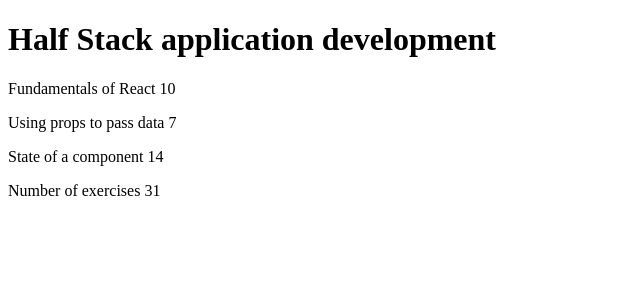
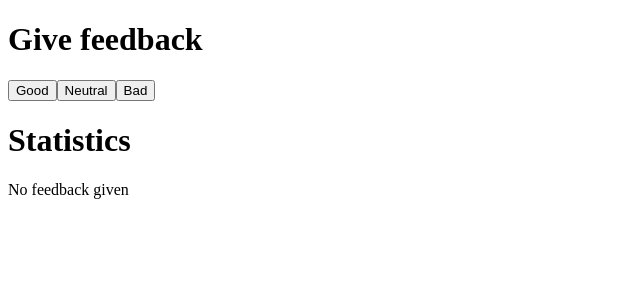
Before and after one commit to Aangull/FullStackOpen, a React (Create React App) app in the folder part1/: page / in a window 1280 px wide. Shown: the top 300 px of the page, without its empty margins (0-640 px from the left). Built offline with nearby package versions, Linux system fonts and the light colour scheme.

Commit message:
Done up to 1.10: unicafe step5

```diff
--- a/part1/src/App.js
+++ b/part1/src/App.js
@@ -1,81 +1,59 @@
-const Header = (props) => {
-  return(
-    <>
-      <h1>
-        {props.course}
-      </h1>
-    </>
-  )
-}
+import { useState } from 'react'
 
-/*Being passed an array of 3 objects
-Each object has a name and exercises
-Put each in a paragraph
-*/
-const Content = (props) => {
+/* const Button = (props) => (
+  <button onClick={props.handleClick}>
+    {props.text}
+  </button>
+) */
 
-  const first = props.parts[0]
-  const second = props.parts[1]
-  const third = props.parts[2]
-
-  return(
-    <>
-      <p>
-        {first.name} {first.exercises}
-      </p>
-      <p>
-        {second.name} {second.exercises}
-      </p>
-      <p>
-        {third.name} {third.exercises}
-      </p>
-    </>
-  )
-}
-
-/*Being passed array of 3 objects
-Each object has an exercises parameter.
-Add all of them and display that in a paragraph */
-const Total = (props) => {
-  const first = props.parts[0]
-  const second = props.parts[1]
-  const third = props.parts[2]
-  const numExercises = first.exercises + second.exercises + third.exercises
-  return(
-    <>
-      <p>
-        Number of exercises {numExercises}
-      </p>
-    </>
-  )
+const Statistics = (props) => {
+  const good = props.good
+  const neutral= props.neutral
+  const bad = props.bad
+  if (good+neutral+bad === 0) {
+    return(<p>No feedback given</p>)
+  }
+  else{
+    return(
+      <>
+        <p>Good: {good}</p>
+        <p>Neutral: {neutral}</p>
+        <p>Bad: {bad}</p>
+        <p>Total Votes: {good + neutral + bad}</p>
+        <p>Average: {(good + (neutral * 0) + (bad * -1)) / (good + neutral + bad)}</p>
+        <p>Positive Percentage: {good / (good + neutral + bad)}</p>
+      </>
+    )
+  }
 }
 
 const App = () => {
-  const course = {
-    name: 'Half Stack application development',
-    parts: [
-      {
-        name: 'Fundamentals of React',
-        exercises: 10
-      },
-      {
-        name: 'Using props to pass data',
-        exercises: 7
-      },
-      {
-        name: 'State of a component',
-        exercises: 14
-      }
-    ]
-  }
-
+  // save clicks of each button to its own state
+  const [good, setGood] = useState(0)
+  const [neutral, setNeutral] = useState(0)
+  const [bad, setBad] = useState(0)
 
 
   return (
     <div>
-      <Header course={course.name}/>
-      <Content parts={course.parts}/>
-      <Total parts={course.parts}/>
+      <h1>Give feedback</h1>
+
+      <button onClick={() => setGood(good+1)}>
+        Good
+      </button>
+      <button onClick={() => setNeutral(neutral+1)}>
+        Neutral
+      </button>
+      <button onClick={() => setBad(bad+1)}>
+        Bad
+      </button>
+
+      <h1>Statistics</h1>
+      <Statistics
+        good = {good} neutral = {neutral} bad = {bad}>
+      </Statistics>
+
+
     </div>
   )
 }
```
Also changed, not shown: part1/src/index.js (+5 -4 lines).
